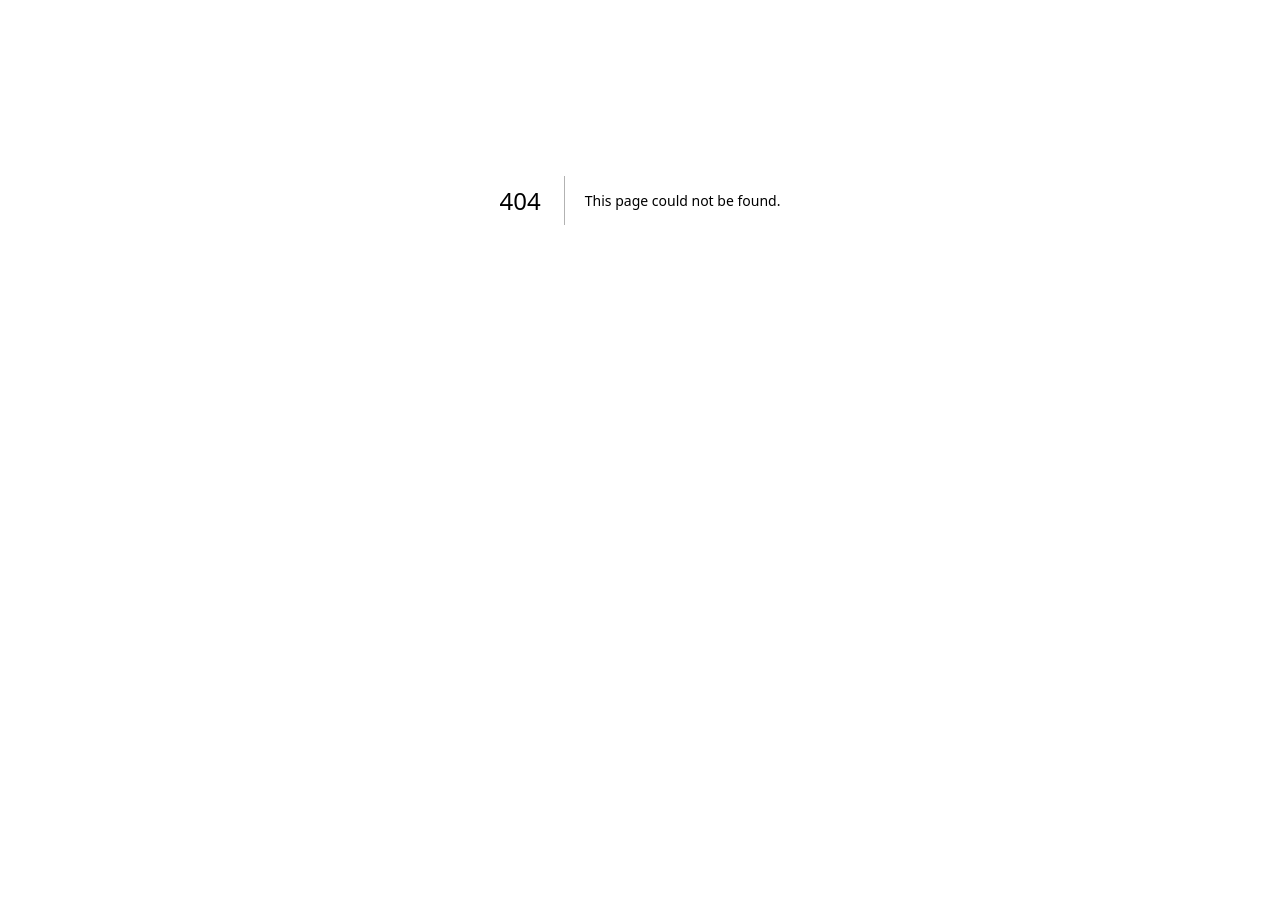
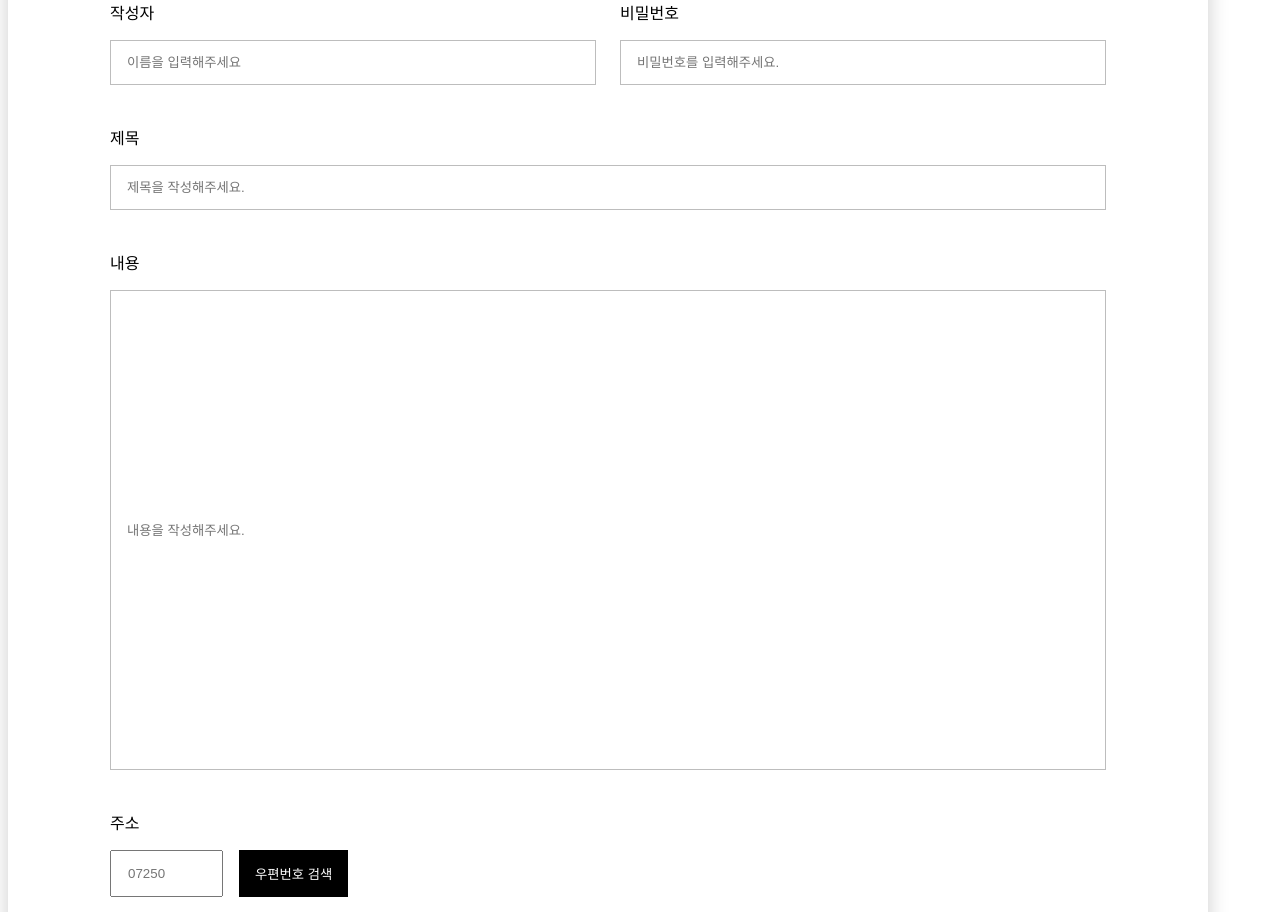
Before and after one commit to blackkong34/codecamp, a Next.js app: page /section01/Board in a window 1280 px wide. Before the commit this address had no page. Shown: the part 200-1112 px from the top of the page. Before the commit the page ends 800 px from the top, so only its background shows below. Built offline with nearby package versions, Linux system fonts and the light colour scheme.

Commit message:
board 구조

```diff
--- a/pages/_app.js
+++ b/pages/_app.js
@@ -1,5 +1,6 @@
-import '@/styles/globals.css'
+// import "@/styles/globals.css";
+import "../styles/globals.css";
 
 export default function App({ Component, pageProps }) {
-  return <Component {...pageProps} />
+  return <Component {...pageProps} />;
 }
--- a/pages/api/hello.js
+++ /dev/null
@@ -1,5 +0,0 @@
-// Next.js API route support: https://nextjs.org/docs/api-routes/introduction
-
-export default function handler(req, res) {
-  res.status(200).json({ name: 'John Doe' })
-}
--- a/pages/index.js
+++ b/pages/index.js
@@ -1,9 +1,7 @@
 import Head from 'next/head'
 import Image from 'next/image'
-import { Inter } from 'next/font/google'
-import styles from '@/styles/Home.module.css'
+import styles from '../styles/Home.module.css'
 
-const inter = Inter({ subsets: ['latin'] })
 
 export default function Home() {
   return (
@@ -14,7 +12,7 @@ export default function Home() {
         <meta name="viewport" content="width=device-width, initial-scale=1" />
         <link rel="icon" href="/favicon.ico" />
       </Head>
-      <main className={`${styles.main} ${inter.className}`}>
+      <main>
         <div className={styles.description}>
           <p>
             Get started by editing&nbsp;
--- /dev/null
+++ b/pages/section01/Board/index.jsx
@@ -0,0 +1,67 @@
+import {BoardContainer, Wrapper, Title, InputWrapper, InputWrapper2, UserWrapper, User, Password, Subject, Content, ZipcodeWrapper, Zipcode, ZipcodeBtn, Address, Youtube, UploadWrapper, Plus, PicUpload, SettingWrapper, RadioLabel, Label,
+RadioBtn, BtnWrapper, SubmitBtn} from '../../../styles/boardNew'
+
+export default function Board() {
+
+  return(
+      <Wrapper>
+        <Title>게시물 등록</Title>
+        <div className="writeWrapper">
+          <UserWrapper>
+            <InputWrapper2>
+              <Label>작성자</Label>
+              <User type="text" placeholder="이름을 입력해주세요"/>
+            </InputWrapper2>
+            <InputWrapper2>
+              <Label>비밀번호</Label>
+              <Password type="password" placeholder='비밀번호를 입력해주세요.'/>
+            </InputWrapper2>
+          </UserWrapper>
+          <InputWrapper>
+            <Label>제목</Label>
+            <Subject placeholder='제목을 작성해주세요.'/>
+          </InputWrapper>
+          <InputWrapper>
+            <Label>내용</Label>
+            <Content type = "textarea" placeholder='내용을 작성해주세요.'/>
+          </InputWrapper>
+          <InputWrapper>
+              <Label>주소</Label>
+              <ZipcodeWrapper>
+                {/* <InputWrapper> */}
+                  <Zipcode type="text" placeholder='07250' />
+                  <ZipcodeBtn>우편번호 검색</ZipcodeBtn>
+                {/* </InputWrapper> */}
+              </ZipcodeWrapper>
+              <Address type="text"/>
+              <Address type="text"/>
+          </InputWrapper>
+          <InputWrapper>
+              <Label>유튜브</Label>
+              <Youtube type="text" placeholder='링크를 복사해주세요.'/>
+          </InputWrapper>
+          <InputWrapper>
+              <Label>사진첨부</Label>
+              <UploadWrapper>
+                <PicUpload><Plus>+</Plus>Upload</PicUpload>
+                <PicUpload><Plus>+</Plus>Upload</PicUpload>
+                <PicUpload><Plus>+</Plus>Upload</PicUpload>
+              </UploadWrapper>
+          </InputWrapper>
+          <InputWrapper>
+              <Label>메인 설정</Label>
+              <SettingWrapper>
+                <RadioBtn type = "radio" id ="유튜브"/>
+                <RadioLabel htmlFor="유튜브">유튜브</RadioLabel>
+                <RadioBtn type = "radio" id ="사진"/>
+                <RadioLabel htmlFor="사진">사진</RadioLabel>
+              </SettingWrapper>
+          </InputWrapper>
+          <BtnWrapper>
+            <SubmitBtn >등록하기</SubmitBtn>
+          </BtnWrapper>
+        </div>
+      </Wrapper>
+  )
+
+}
--- /dev/null
+++ b/styles/boardNew.js
@@ -0,0 +1,170 @@
+import styled from '@emotion/styled'
+
+
+export const Wrapper = styled.section`
+  background: red;
+  width: 1200px;
+  box-sizing: border-box;
+  display: flex;
+  flex-direction: column;
+  padding: 80px 102px 100px 102px;
+  background: #fff;
+  box-shadow: 0px 4px 20px 0px rgba(0, 0, 0, 0.2);
+`
+
+export const Title = styled.h1`
+margin: 0;
+padding-bottom: 60px;
+  font-size : 36px;
+  font-weight: 700;
+  text-align: center;
+`
+
+export const WriteWrapper = styled.div`
+  width: 100%;
+  display: flex;
+  flex-direction: row;
+  justify-content: space-between;
+
+`
+
+export const UserWrapper = styled.div`
+  display: flex;
+  flex-direction: row;
+  justify-content: space-between;
+`
+
+export const InputWrapper = styled.div`
+  width: 100%;
+  display: flex;
+  flex-direction: column;
+  margin-bottom: 40px;
+`
+
+export const InputWrapper2 = styled.div`
+  width: 486px;
+  display: flex;
+  flex-direction: column;
+  margin-bottom: 40px;
+`
+
+export const Label = styled.span`
+  display: inline-block;
+  padding-bottom : 16px;
+  font-size: 16px;
+  font-weight: 500;
+`
+
+export const User = styled.input`
+  box-sizing: border-box;
+  padding: 14px 16px;
+  border : 1px solid #BDBDBD;
+`
+
+export const Password = styled.input`
+  box-sizing: border-box;
+  padding: 14px 16px;
+  border : 1px solid #BDBDBD;
+`
+
+export const Subject = styled.input`
+  box-sizing: border-box;
+  padding: 14px 16px;
+  border : 1px solid #BDBDBD;
+`
+
+export const Content = styled.input`
+  box-sizing: border-box;
+  height: 480px;
+  padding: 14px 16px;
+  border : 1px solid #BDBDBD;
+`
+
+export const ZipcodeWrapper = styled.div`
+  display: flex;
+  /* margin-bottom: 16px; */
+  flex-direction: row;
+  align-items: flex-start;
+`
+
+export const Zipcode = styled.input`
+  width: 77px;
+  margin-right: 16px;
+  padding: 14px 16px;
+
+`
+
+export const ZipcodeBtn = styled.button`
+  padding: 14px 16px;
+  background: #000;
+  color: #fff;
+  border-style: none;
+  cursor: pointer;
+`
+
+export const Address = styled.input`
+  box-sizing: border-box;
+  padding: 14px 16px;
+  margin-top: 16px;
+  border : 1px solid #BDBDBD;
+`
+
+export const Youtube = styled.input`
+  box-sizing: border-box;
+  padding: 14px 16px;
+  border : 1px solid #BDBDBD;
+`
+
+export const UploadWrapper = styled.div`
+  display: flex;
+  flex-direction: row;
+`
+
+export const PicUpload = styled.button`
+  width: 78px;
+  height: 78px;
+  margin-right: 24px;
+  display: flex;
+  flex-direction: column;
+  align-items: center;
+  justify-content: center;
+  border-style: none;
+  background: #BDBDBD;
+  color: #4f4f4f;
+  font-size: 12px;
+`
+
+export const Plus = styled.span`
+  font-size: 24px;
+  color : #4f4f4f
+`
+
+export const SettingWrapper = styled.div`
+  width: 996px;
+`
+
+export const RadioBtn = styled.input`
+  margin-right: 8px;
+  `
+
+export const RadioLabel = styled.label`
+  font-weight: 500;
+  margin-right: 20px;
+`
+
+export const BtnWrapper = styled.div`
+  width: 100%;
+  margin-top: 80px;
+  display: flex;
+  justify-content: center;
+  align-items: center;
+`
+
+export const SubmitBtn = styled.button`
+padding: 14px 60px;
+background: #FFD600;
+font-weight: 500;
+border-style: none;
+cursor: pointer;
+
+`
--- a/styles/globals.css
+++ b/styles/globals.css
@@ -1,4 +1,4 @@
-:root {
+/* :root {
   --max-width: 1100px;
   --border-radius: 12px;
   --font-mono: ui-monospace, Menlo, Monaco, 'Cascadia Mono', 'Segoe UI Mono',
@@ -104,4 +104,4 @@ a {
   html {
     color-scheme: dark;
   }
-}
+} */
```
Also changed, not shown: package.json (+10 -3 lines), pages/section01/Board/copy.js (added, +39 -0 lines), 2 other files (tests, documents, lock files or other folders).
